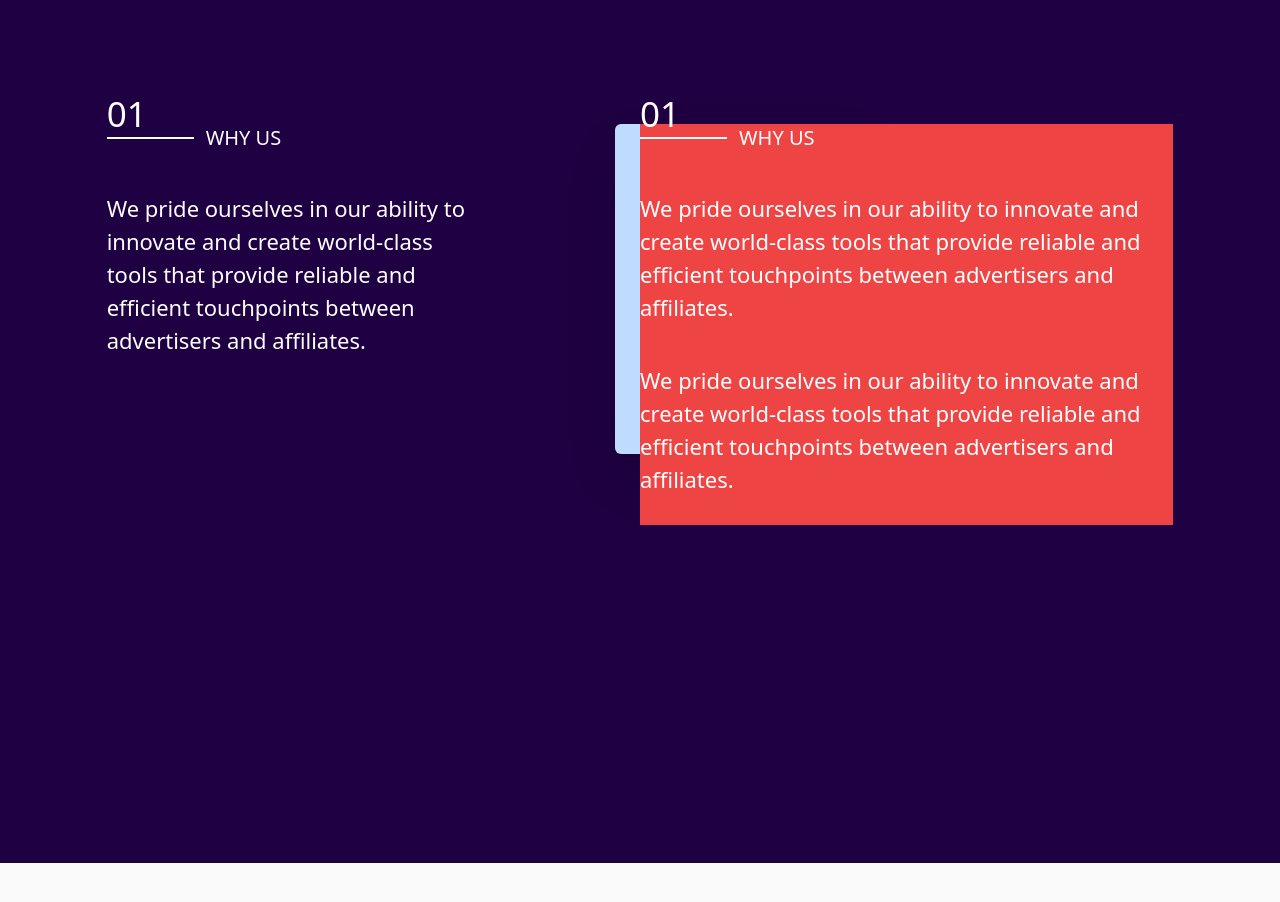
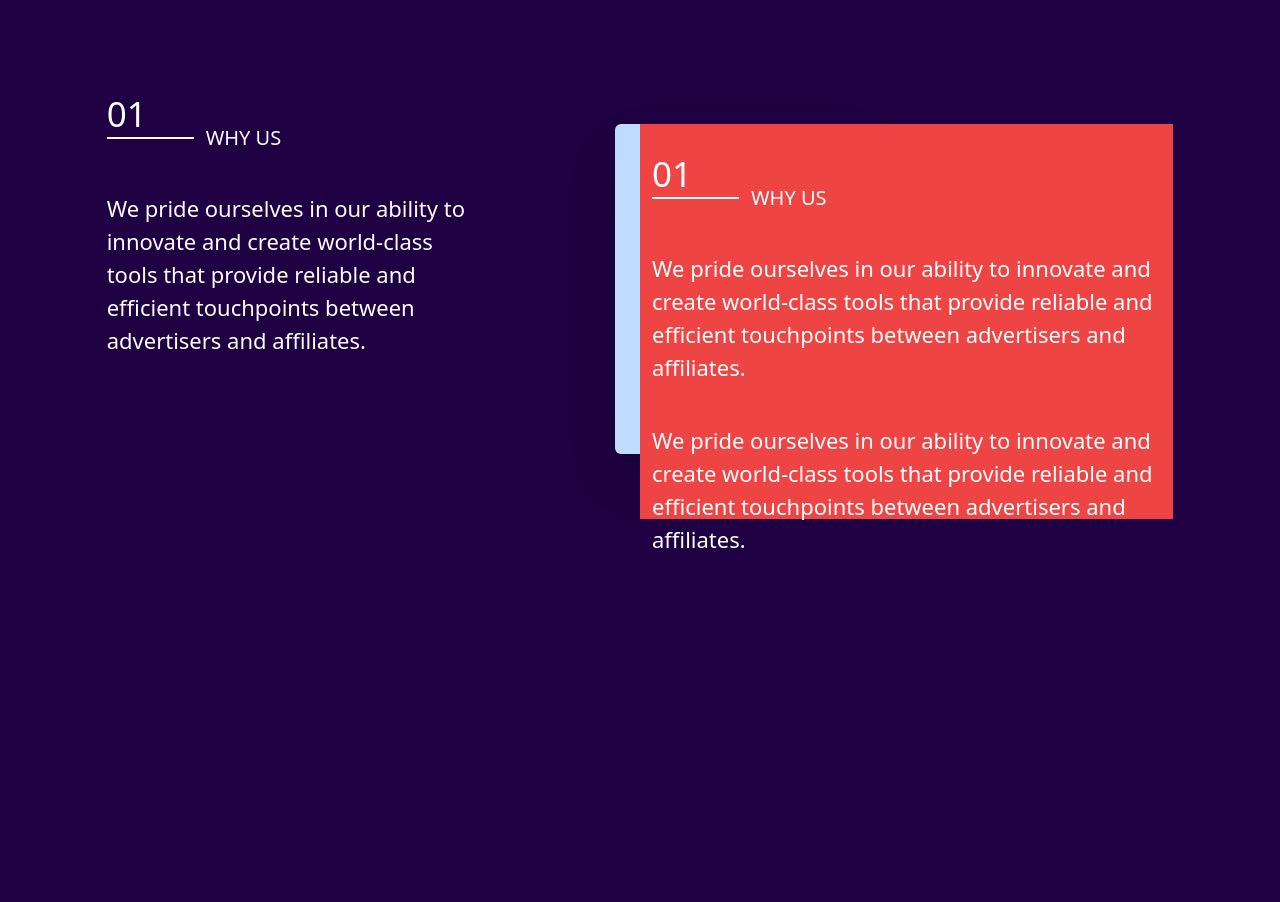
Before and after one commit to Ayomikuolatunji/paddle-frontend-assessment, a Next.js app: page /about in a window 1280 px wide. Shown: the part 1300-2202 px from the top of the page. Before the commit the page ends 2163 px from the top, so only its background shows below. Built offline with nearby package versions, Linux system fonts and the light colour scheme.

Commit message:
still on whyUs

```diff
--- a/layouts/about/About.tsx
+++ b/layouts/about/About.tsx
@@ -11,6 +11,9 @@ const About:React.FC = () => {
         <Hero/>
         <MetricText/>
         <WhyUs/>
+        <div className='w-full h-[400px]'>
+
+        </div>
     </div>
   )
 }
--- a/layouts/about/WhyUs.tsx
+++ b/layouts/about/WhyUs.tsx
@@ -55,8 +55,8 @@ const WhyUs:React.FC = () => {
                         <div className='bg-blue-200 h-[330px] w-[260px] rounded-md shadow-2xl sm:opacity-[1] z-20  absolute top-[20%] sm:right-[12%]'>
                         </div>
                     </div>
-                    <div className="bg-red-500 bottom-0 absolute top-0 left-0 right-0 flex justify-start flex-col">
-                          <div className="readmore flex items-center relative">
+                    <div className="bg-red-500 bottom-0 absolute top-0 left-0 right-0 flex justify-start h-[395px] flex-col p-3">
+                          <div className="readmore flex items-center relative mt-12">
                                 <span className="text absolute top-0 left-0 -mt-5 opacity-[1] sm:-mt-9 text-[#ffffff] text-[18px] font-medium sm:text-[35px]">
                                     01
                                 </span>
```
